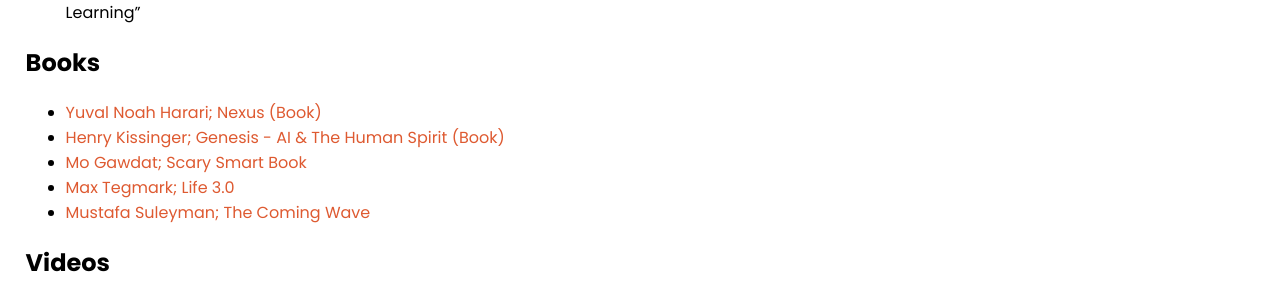
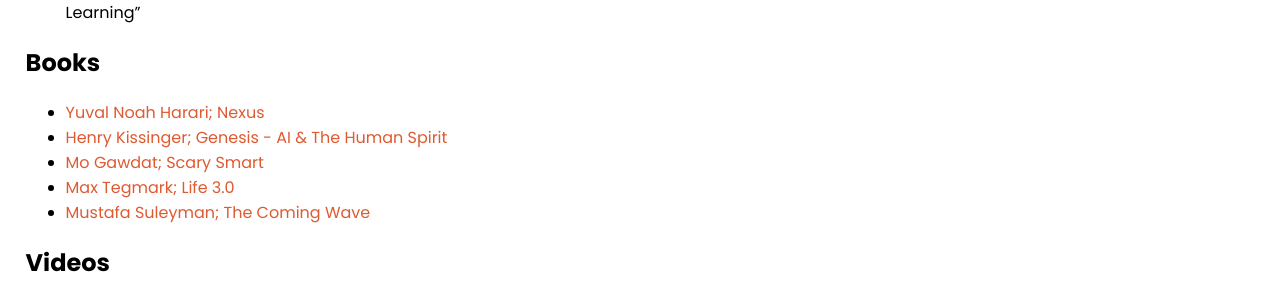
Before and after one commit to selfdriven-foundation/selfdriven-ai, a Jekyll site: the page built from docs/pages/research.md, in a window 1280 px wide. Shown: the part 393-686 px from the top of the page. Built offline with Jekyll 4.4.1, drawn with Linux system fonts in a browser that asks for light colours.

Commit message:
Update research.md

```diff
--- a/docs/pages/research.md
+++ b/docs/pages/research.md
@@ -16,9 +16,9 @@
 - Traditional Education: "To Create Practical Spaces For Young People To Practice Caring for Self & Others In Regards to Health, Building, Food, Play & Learning"
 
 ## Books
-- [Yuval Noah Harari; Nexus (Book)](https://www.ynharari.com/book/nexus/)
-- [Henry Kissinger; Genesis - AI & The Human Spirit (Book)](https://www.hachettebookgroup.com/titles/henry-a-kissinger/genesis/9780316581295/)
-- [Mo Gawdat; Scary Smart Book](https://www.mogawdat.com/scary-smart)
+- [Yuval Noah Harari; Nexus](https://www.ynharari.com/book/nexus/)
+- [Henry Kissinger; Genesis - AI & The Human Spirit](https://www.hachettebookgroup.com/titles/henry-a-kissinger/genesis/9780316581295/)
+- [Mo Gawdat; Scary Smart](https://www.mogawdat.com/scary-smart)
 - [Max Tegmark; Life 3.0](https://en.wikipedia.org/wiki/Life_3.0)
 - [Mustafa Suleyman; The Coming Wave](https://www.penguin.com.au/books/the-coming-wave-9781529923834)
 
```
